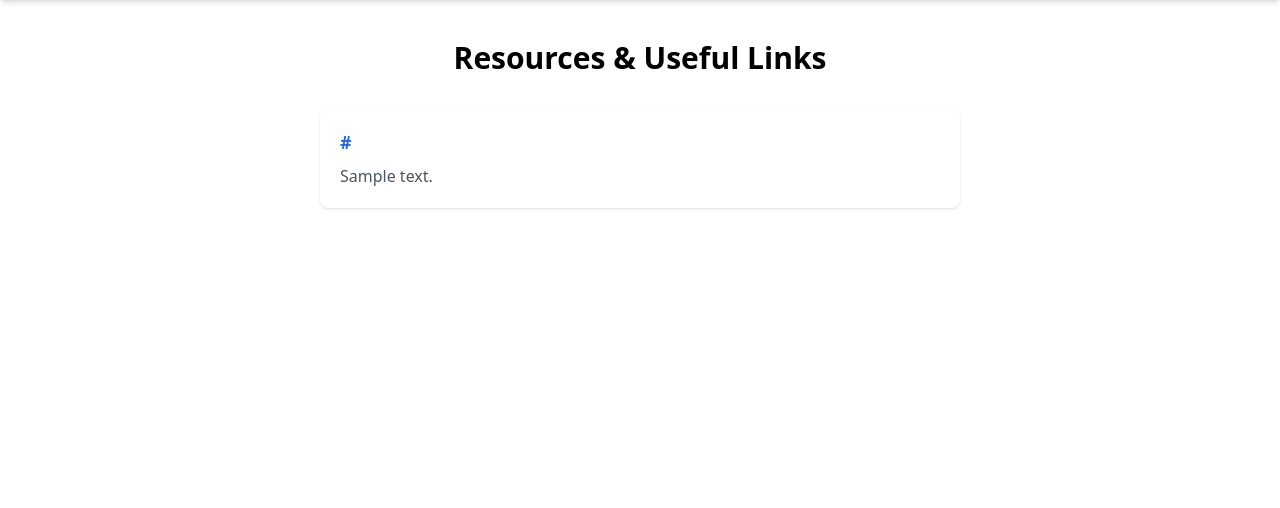
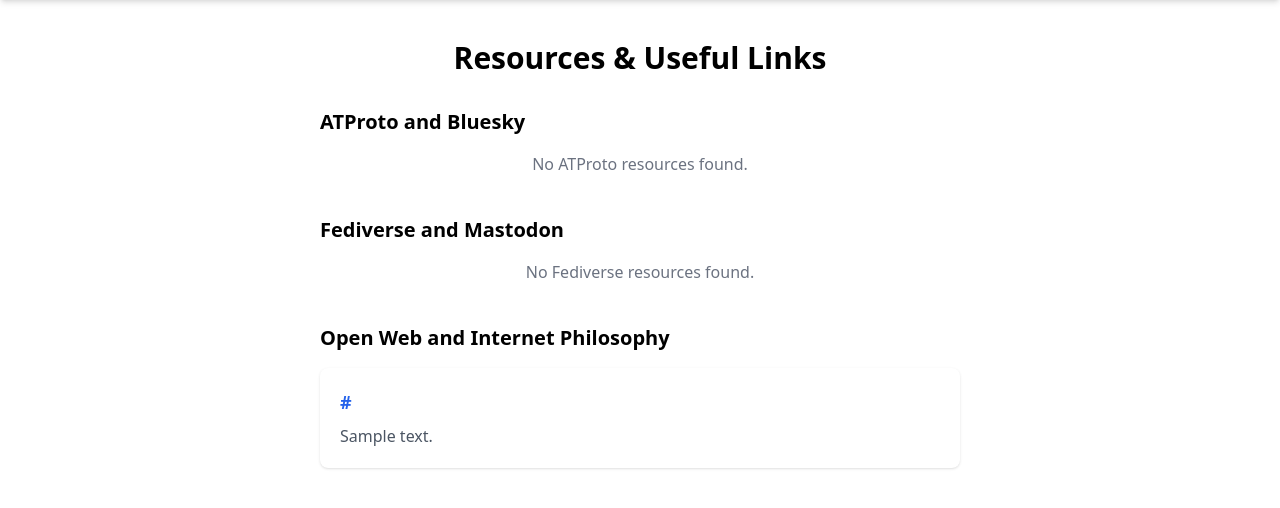
Before and after one commit to hilkeros/indiemusich-website, a Django app: page /resources/ in a window 1280 px wide. Shown: the part 64-572 px from the top of the page. Run offline with Django 5.2, Linux system fonts and the light colour scheme; tables that the repository leaves empty hold one stand-in row (values such as "Sample post"); parts of the project's set-up code (start-up, migrations or seed data) failed here and were passed over; some libraries are stand-ins or nearby versions.

Commit message:
Add categories to links

```diff
--- a/links/admin.py
+++ b/links/admin.py
@@ -11,13 +11,13 @@
     Customizes the display and functionality of the Link model in the Django Admin.
     """
 
-    list_display = ("link_text", "url", "created_at", "updated_at")
+    list_display = ("link_text", "url", "category", "created_at", "updated_at")
     list_filter = ("created_at", "updated_at")
-    search_fields = ("link_text", "url", "description")
+    search_fields = ("link_text", "url", "description", "category")
     readonly_fields = ("created_at", "updated_at")  # These fields are automatically set
 
     fieldsets = (
-        (None, {"fields": ("link_text", "url", "description")}),
+        (None, {"fields": ("link_text", "url", "description", "category")}),
         (
             "Timestamps",
             {
--- a/links/models.py
+++ b/links/models.py
@@ -1,6 +1,12 @@
 # links/models.py
 
 from django.db import models
+
+LINK_CATEGORIES = {
+    "ATProto": 0,
+    "Fediverse": 1,
+    "Open Web": 2,
+}
 
 
 class Link(models.Model):
@@ -28,6 +34,11 @@
     updated_at = models.DateTimeField(
         auto_now=True, help_text="The date and time when this link was last updated."
     )
+    category = models.IntegerField(
+        choices=[(v, k) for k, v in LINK_CATEGORIES.items()],
+        default=LINK_CATEGORIES["ATProto"],
+        help_text="The category of the link (e.g., ATProto, Fediverse, Open Web).",
+    )
 
     class Meta:
         """
--- a/links/templates/resources.html
+++ b/links/templates/resources.html
@@ -5,8 +5,10 @@
 {% block content %}
 <div class="container mx-auto max-w-2xl px-4 py-10">
     <h1 class="text-3xl font-bold mb-8 text-center">Resources & Useful Links</h1>
-    <ul class="space-y-6">
-        {% for link in links %}
+
+    <h2 class="text-xl font-bold mt-8 mb-4">ATProto and Bluesky</h2>
+    <ul class="space-y-6 mb-10">
+        {% for link in atproto_links %}
             <li class="bg-white rounded-lg shadow p-5 hover:shadow-lg transition-shadow">
                 <a href="{{ link.url }}" target="_blank" class="text-blue-600 hover:text-blue-800 hover:underline text-lg font-semibold">
                     {{ link.link_text }}
@@ -16,7 +18,39 @@
                 {% endif %}
             </li>
         {% empty %}
-            <li class="text-gray-500 text-center">No resources found.</li>
+            <li class="text-gray-500 text-center">No ATProto resources found.</li>
+        {% endfor %}
+    </ul>
+
+    <h2 class="text-xl font-bold mt-8 mb-4">Fediverse and Mastodon</h2>
+    <ul class="space-y-6 mb-10">
+        {% for link in fediverse_links %}
+            <li class="bg-white rounded-lg shadow p-5 hover:shadow-lg transition-shadow">
+                <a href="{{ link.url }}" target="_blank" class="text-blue-600 hover:text-blue-800 hover:underline text-lg font-semibold">
+                    {{ link.link_text }}
+                </a>
+                {% if link.description %}
+                    <p class="text-gray-600 mt-2">{{ link.description }}</p>
+                {% endif %}
+            </li>
+        {% empty %}
+            <li class="text-gray-500 text-center">No Fediverse resources found.</li>
+        {% endfor %}
+    </ul>
+
+    <h2 class="text-xl font-bold mt-8 mb-4">Open Web and Internet Philosophy</h2>
+    <ul class="space-y-6">
+        {% for link in openweb_links %}
+            <li class="bg-white rounded-lg shadow p-5 hover:shadow-lg transition-shadow">
+                <a href="{{ link.url }}" target="_blank" class="text-blue-600 hover:text-blue-800 hover:underline text-lg font-semibold">
+                    {{ link.link_text }}
+                </a>
+                {% if link.description %}
+                    <p class="text-gray-600 mt-2">{{ link.description }}</p>
+                {% endif %}
+            </li>
+        {% empty %}
+            <li class="text-gray-500 text-center">No Open Web resources found.</li>
         {% endfor %}
     </ul>
 </div>
--- a/links/views.py
+++ b/links/views.py
@@ -2,19 +2,23 @@
 
 from django.shortcuts import render
 
-from .models import Link  # Import the Link model we defined earlier
+from .models import LINK_CATEGORIES, Link
 
 
 def links_list(request):
-    """
-    View to display a list of all links.
-    """
-    # Retrieve all Link objects from the database, ordered by link_text as defined in the model's Meta.
-    # If you wanted a different order here, you could specify it, e.g., Link.objects.all().order_by('-created_at')
-    links = Link.objects.all().order_by("created_at")
+    atproto_links = Link.objects.filter(category=LINK_CATEGORIES["ATProto"]).order_by(
+        "created_at"
+    )
+    fediverse_links = Link.objects.filter(
+        category=LINK_CATEGORIES["Fediverse"]
+    ).order_by("created_at")
+    openweb_links = Link.objects.filter(category=LINK_CATEGORIES["Open Web"]).order_by(
+        "created_at"
+    )
 
-    # Pass the retrieved links to the template context
-    context = {"links": links}
-
-    # Render the link_list.html template, passing the links data to it
+    context = {
+        "atproto_links": atproto_links,
+        "fediverse_links": fediverse_links,
+        "openweb_links": openweb_links,
+    }
     return render(request, "resources.html", context)
```
Also changed, not shown: blog/migrations/0003_alter_post_status.py (added), links/migrations/0002_link_category.py (added).
